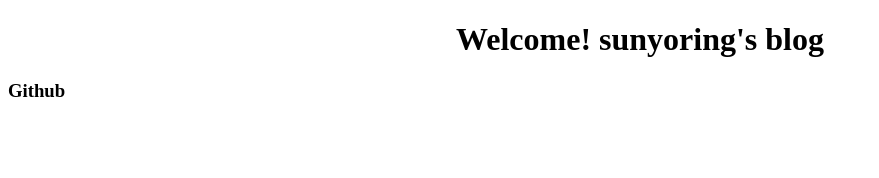
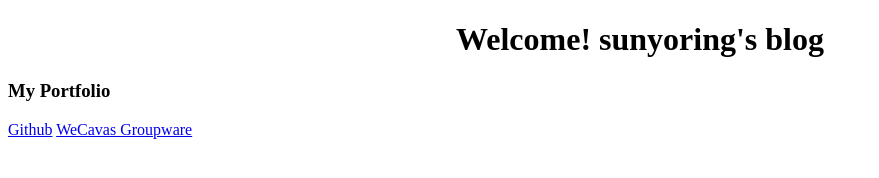
Before and after one commit to sunyoring/sunyoring.github.io, a plain HTML site: page index.html in a window 1280 px wide. Shown: the whole page, without its empty margins (0-879 px from the left). Drawn offline with Linux system fonts and the light colour scheme.

Commit message:
Update index.html

```diff
--- a/index.html
+++ b/index.html
@@ -17,11 +17,15 @@
 <body>
 
   <h1 id="pageTitle"> Welcome!  sunyoring's blog </h1>
-  <h3> Github  </h3>
+  <h3> My Portfolio   </h3>
+   <a href="https://github.com/sunyoring">Github</a>
+   <a href="https://sunyoring.notion.site/c351c850f7d84428aed2ab6e64a0fc0b">WeCavas Groupware</a>
+
 
 
 
 
 
 </body>
+
 </html>
```
